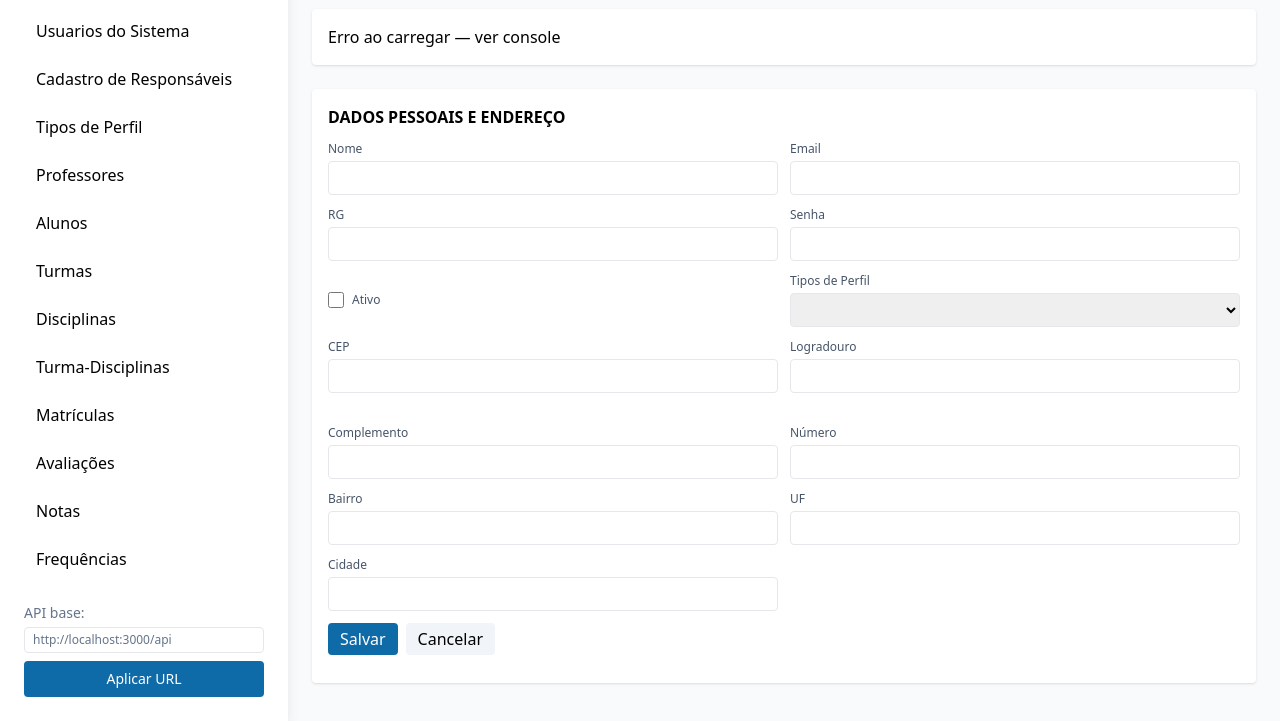
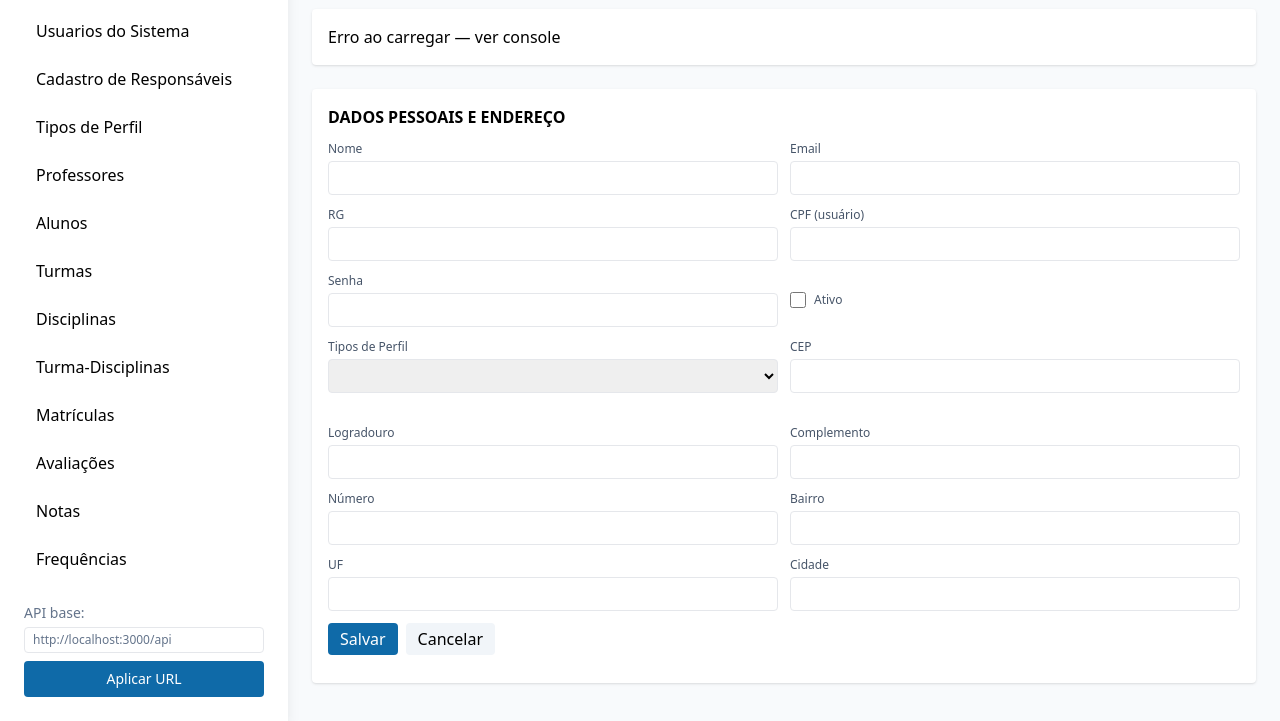
Before and after one commit to gabrielveigaaa/AKS-Escola-360, a website: page Front-end/index.html in a window 1280 px wide. Both pictures are taken after a click on the button "Novo". Shown: the part 105-826 px from the top of the page. Drawn offline with nearby package versions, Linux system fonts and the light colour scheme; no server answers.

Commit message:
fix: update visibility logic for cpfUsuarioWrap to include 'usuario' type

```diff
--- a/Front-end/index.html
+++ b/Front-end/index.html
@@ -211,7 +211,7 @@
         function refreshTipo(){
           const tipo = (opts && opts.tipo) ? opts.tipo : tipoSel.value
           dataNascWrap.style.display = tipo === 'aluno' ? '' : 'none'
-          cpfUsuarioWrap.style.display = (tipo === 'aluno' || tipo === 'professor') ? '' : 'none'
+          cpfUsuarioWrap.style.display = (tipo === 'aluno' || tipo === 'professor' || tipo === 'usuario') ? '' : 'none'
           dataAdmWrap.style.display = tipo === 'professor' ? '' : 'none'
           // show parent's name and sexo only for alunos
           nomeMaeWrap.style.display = tipo === 'aluno' ? '' : 'none'
```
